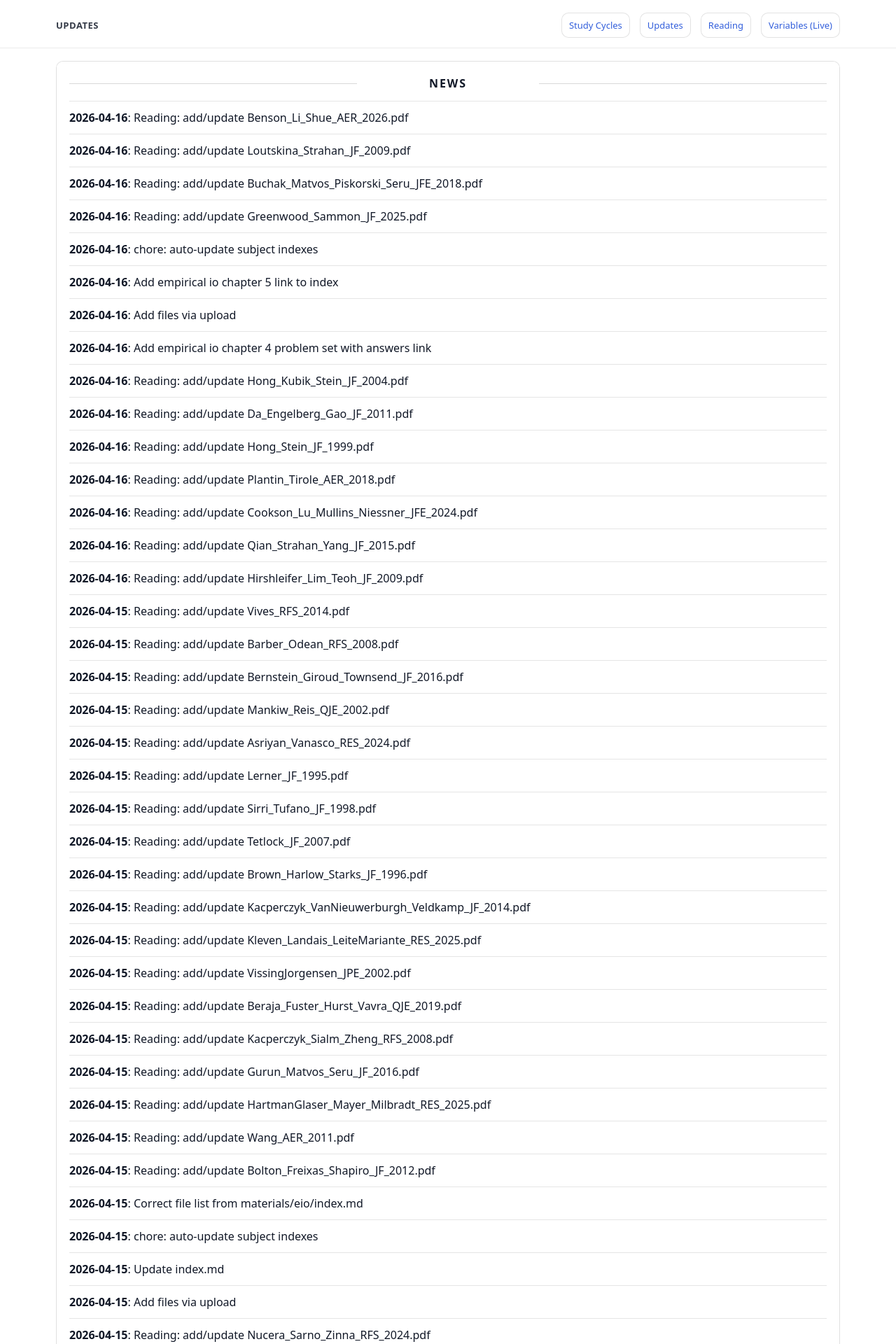
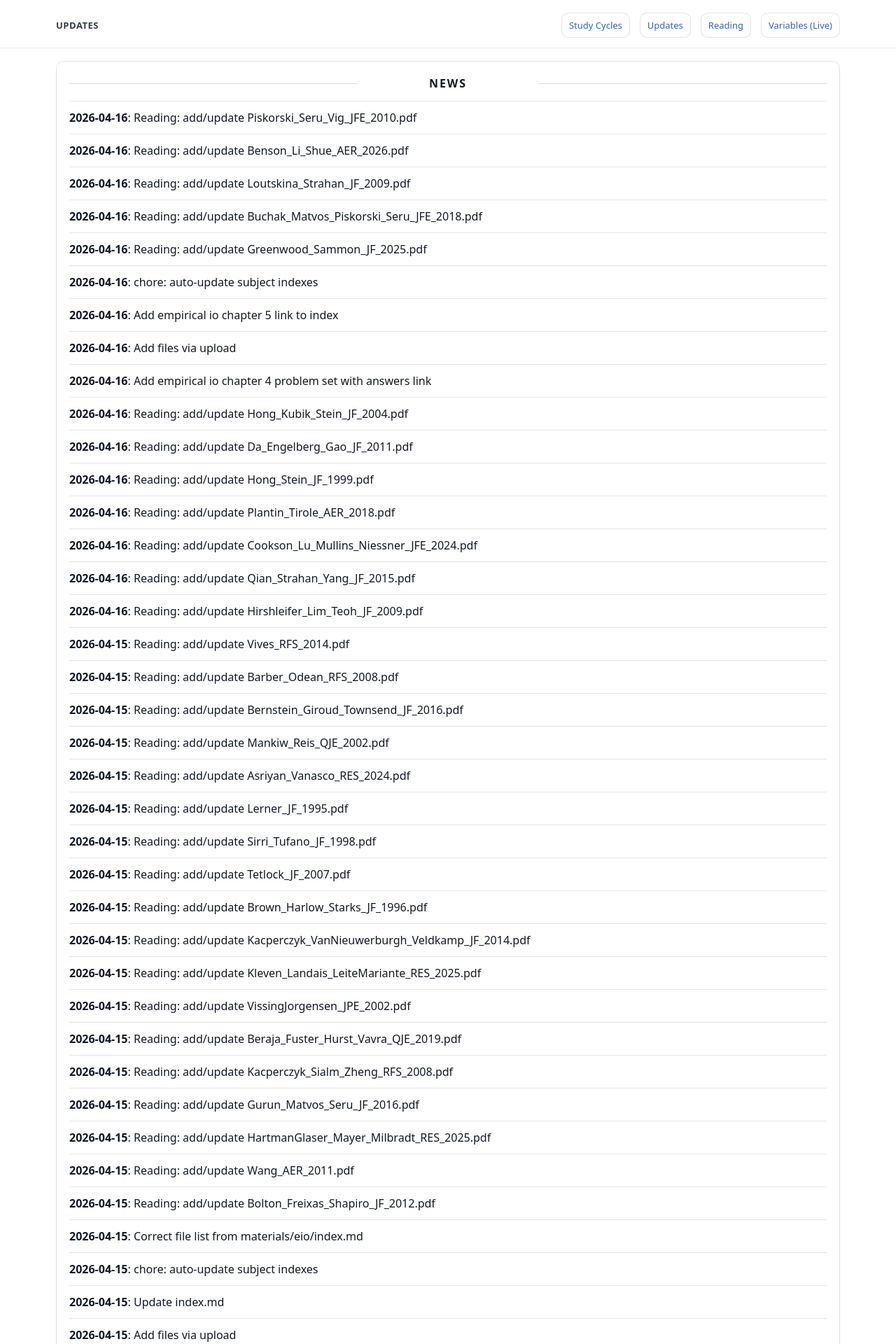
Before and after one commit to yaxinzn/study-archive, a Jekyll site: the page built from updates/index.md, in a window 1280 px wide. Shown: the top 1920 px of the page at 70% size. Built offline with Jekyll 4.4.1, drawn with Linux system fonts in a browser that asks for light colours; some of the changed text lies outside the part shown.

Commit message:
chore: update NEWS feed

```diff
--- a/_data/news.yml
+++ b/_data/news.yml
@@ -1,4 +1,7 @@
 # Auto-generated update history (sorted newest -> oldest). Do not edit manually.
+- ts: "1776336025"
+  date: "2026-04-16"
+  title: "Reading: add/update Piskorski_Seru_Vig_JFE_2010.pdf"
 - ts: "1776335916"
   date: "2026-04-16"
   title: "Reading: add/update Benson_Li_Shue_AER_2026.pdf"
```
